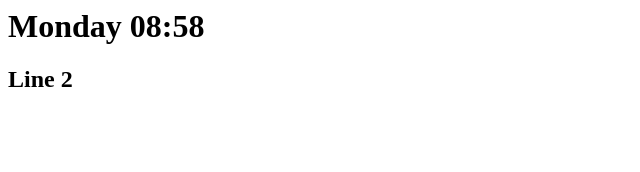
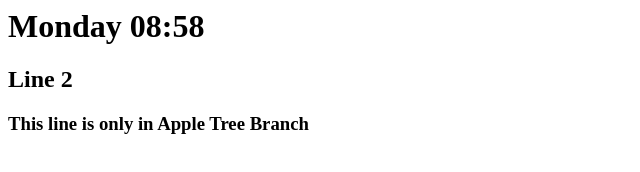
Before and after one commit to burdock1974/Monday, a plain HTML site: page index.html in a window 1280 px wide. Shown: the whole page, without its empty margins (0-640 px from the left). Drawn offline with Linux system fonts and the light colour scheme.

Commit message:
First Commit in Apple Tree

```diff
--- a/index.html
+++ b/index.html
@@ -1,2 +1,3 @@
 <h1>Monday 08:58</h1>
 <h2>Line 2</h2>
+<h3>This line is only in Apple Tree Branch</h3>
```
